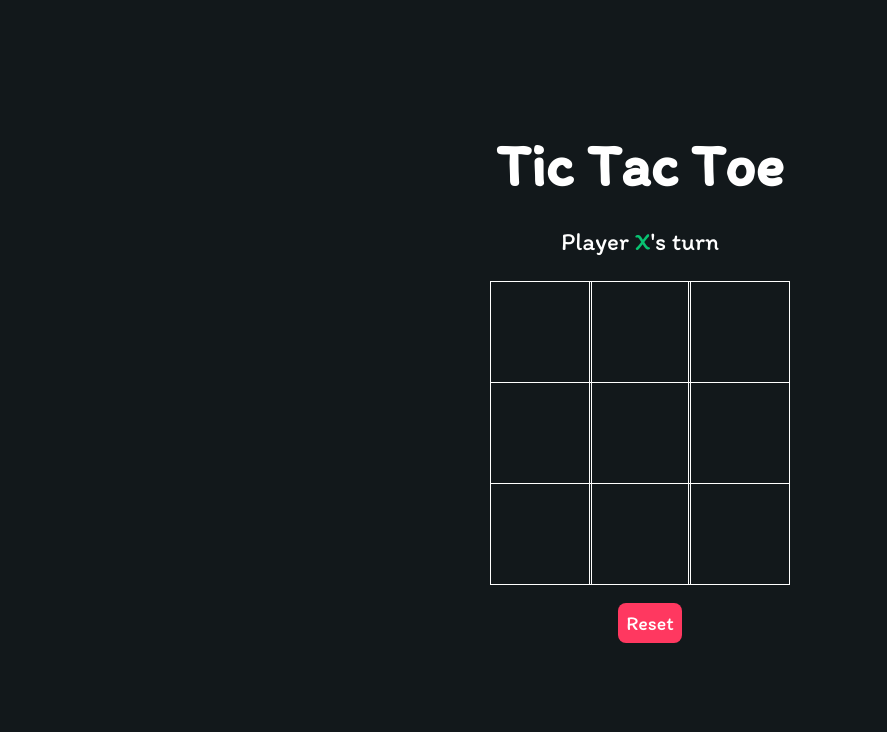
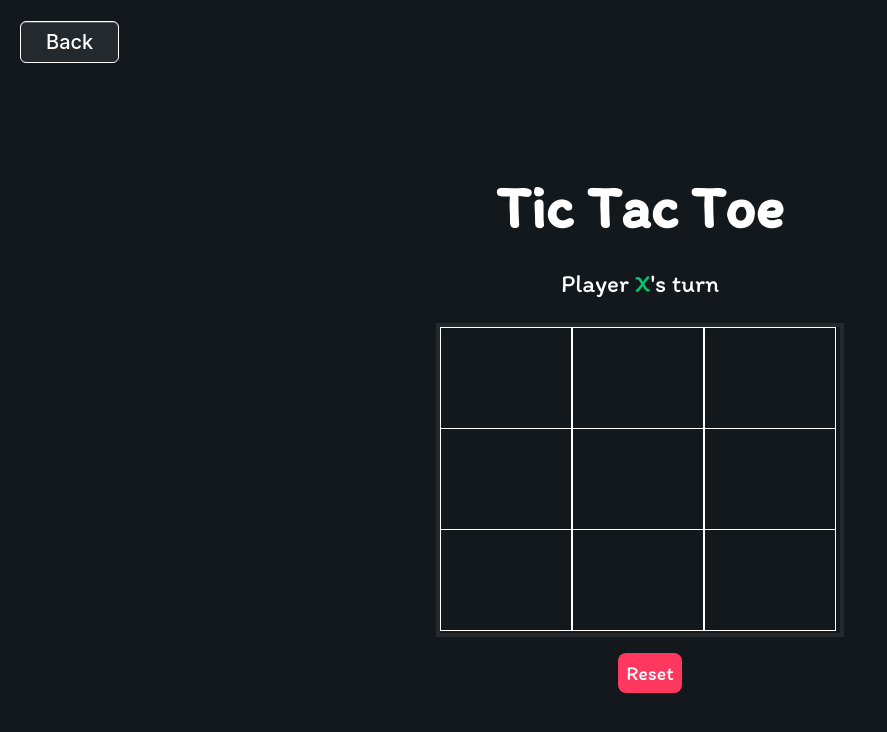
Before and after one commit to adnan-sharief/portfolio, a plain HTML site: page tictactoe/index.html in a window 1280 px wide. Shown: the whole page, without its empty margins (0-887 px from the left). Drawn offline with Linux system fonts and the light colour scheme.

Commit message:
Update index.html
added back button

```diff
--- a/tictactoe/index.html
+++ b/tictactoe/index.html
@@ -4,6 +4,7 @@
     <meta http-equiv="X-UA-Compatible" content="IE=edge">
     <meta name="viewport" content="width=device-width, initial-scale=1.0">
     <link rel="stylesheet" href="style.css">
+    <link rel="stylesheet" href="/Calculator/calstyle.css">
     <link rel="preconnect" href="https://fonts.gstatic.com">
     <link href="https://fonts.googleapis.com/css2?family=Itim&display=swap" rel="stylesheet">
     <script src="./index.js"></script>
@@ -12,6 +13,11 @@
 </head>
 <body>
     <main class="background">
+        <section>
+            <div class="wrapper">
+                <a href="../">
+                    <button class="button-4">Back</button></a>
+        </section>
         <section class="title">
             <h1>Tic Tac Toe</h1>
         </section>
```
